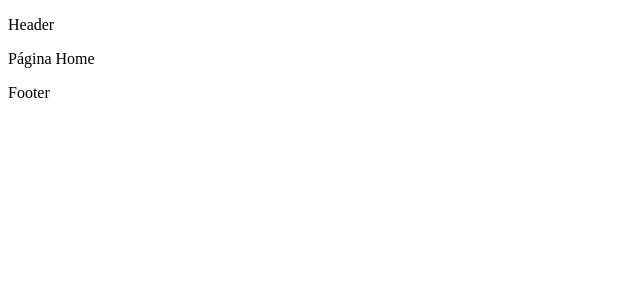
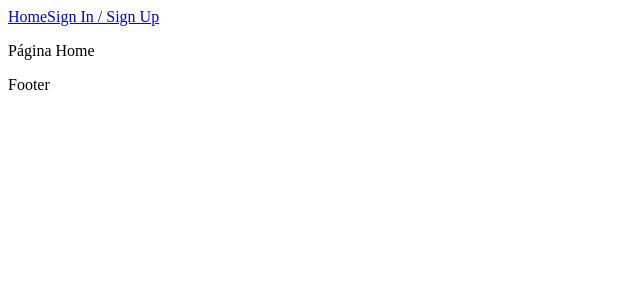
Before and after one commit to srlarissa/dogs-origami, a React (Vite) app: page / in a window 1280 px wide. Shown: the top 300 px of the page, without its empty margins (0-640 px from the left). Built offline with nearby package versions, Linux system fonts and the light colour scheme.

Commit message:
fix: Header import path fixed

```diff
--- a/src/Components/Header/index.jsx
+++ b/src/Components/Header/index.jsx
@@ -1,8 +1,13 @@
+import { Link } from "react-router-dom";
+import styles from './styles.modules.css'
 
 export function Header(){
     return(
         <div>
-            <p>Header</p>
+            <nav className="container">
+                <Link to="/">Home</Link>
+                <Link to="/login">Sign In / Sign Up</Link>
+            </nav>
         </div>
     )
 }
```
